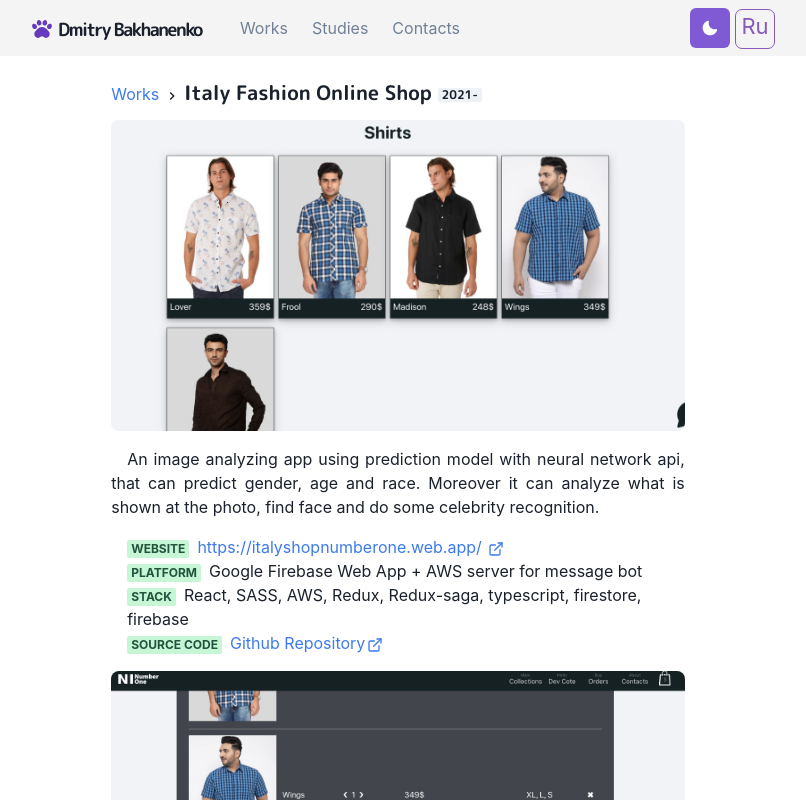
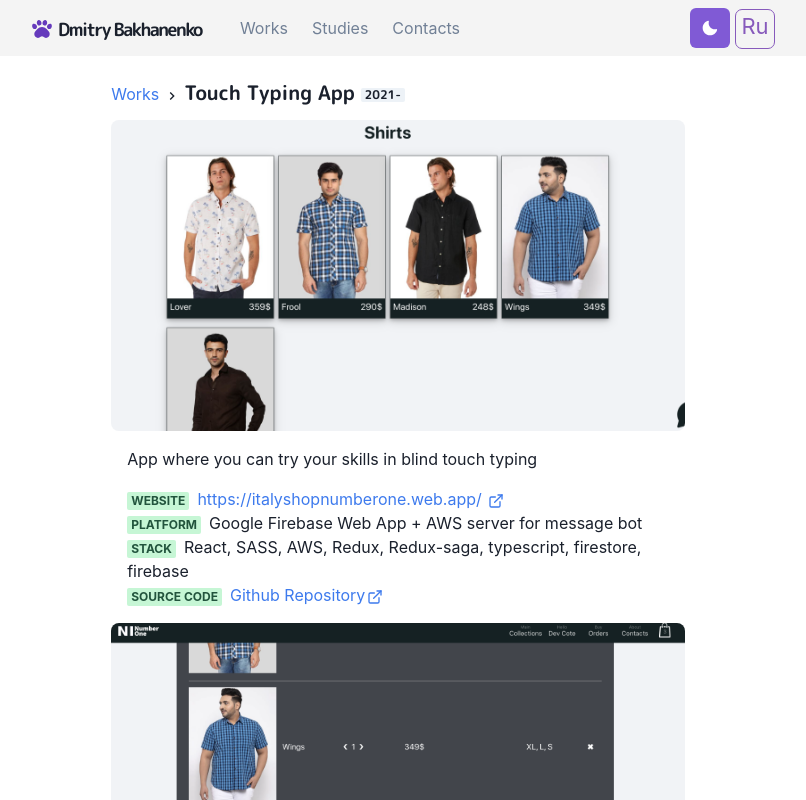
Before and after one commit to devCote/devcote-homepage, a Next.js app: page /works/type-reader in a window 1280 px wide. Shown: the top 800 px of the page, without its empty margins (242-1048 px from the left). Built offline with nearby package versions, Linux system fonts and the light colour scheme; a web font is replaced by a local one.

Commit message:
refactor 1.3

```diff
--- a/components/layouts/main.js
+++ b/components/layouts/main.js
@@ -16,8 +16,8 @@
     <Box as="main" pb={12}  >
       <Head>
         <meta name="viewport" content="width=device-width, initial-scale=1" />
+        <link rel="icon" type="image/x-icon" href="/images/favicon.ico" />
         <title>Bakhanenko Dmitriy Website</title>
-        <link rel="icon" type="image/x-icon" href="/images/favicon.ico" />
       </Head>
       <Navbar path={router.asPath} />
       <Container maxW="container.md" pt={14} >
--- a/pages/works/eshop.js
+++ b/pages/works/eshop.js
@@ -15,7 +15,7 @@
 
 const Work = () => {
   const { lang } = useLang()
-  const { title, fullText } = works.eshop
+  const { title, text } = works.eshop
   const { website, platform, stack, source } = works.breadcrumbs
 
   return (
@@ -26,9 +26,7 @@
         </Title>
         <WorkImage src="/images/works/eshop_items.png" alt="eshop image" />
         <P>
-          {lang ? fullText.en : fullText.ru}
-          An image analyzing app using prediction model with neural network api, that can predict gender, age and race.
-          Moreover it can analyze what is shown at the photo, find face and do some celebrity recognition.
+          {lang ? text.en : text.ru}
         </P>
         <List ml={4} my={4}>
           <ListItem>
--- a/pages/works/type-reader.js
+++ b/pages/works/type-reader.js
@@ -15,7 +15,7 @@
 
 const Work = () => {
   const { lang } = useLang()
-  const { title, fullText } = works.eshop
+  const { title, text } = works.typeReader
   const { website, platform, stack, source } = works.breadcrumbs
 
   return (
@@ -26,9 +26,7 @@
         </Title>
         <WorkImage src="/images/works/eshop_items.png" alt="eshop image" />
         <P>
-          {lang ? fullText.en : fullText.ru}
-          An image analyzing app using prediction model with neural network api, that can predict gender, age and race.
-          Moreover it can analyze what is shown at the photo, find face and do some celebrity recognition.
+          {lang ? text.en : text.ru}
         </P>
         <List ml={4} my={4}>
           <ListItem>
```
Also changed, not shown: public/site.webmanifest.
